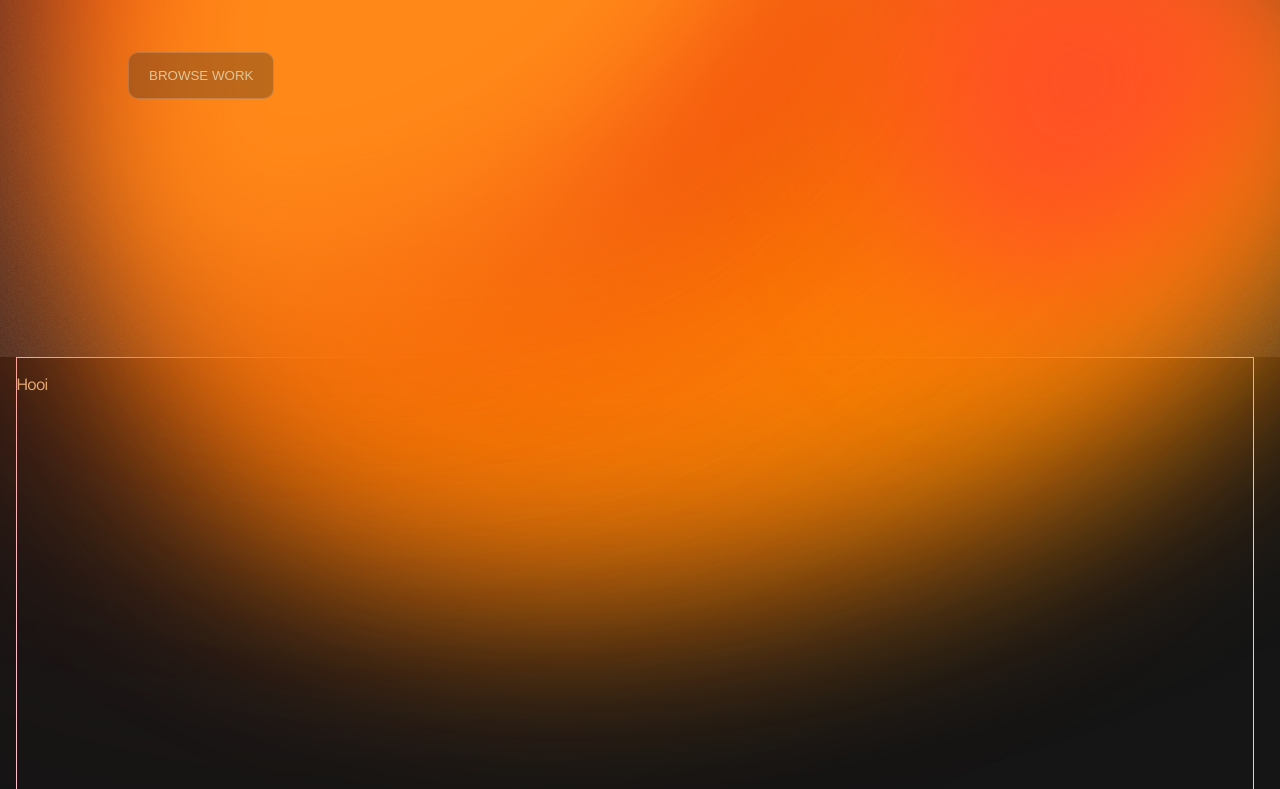
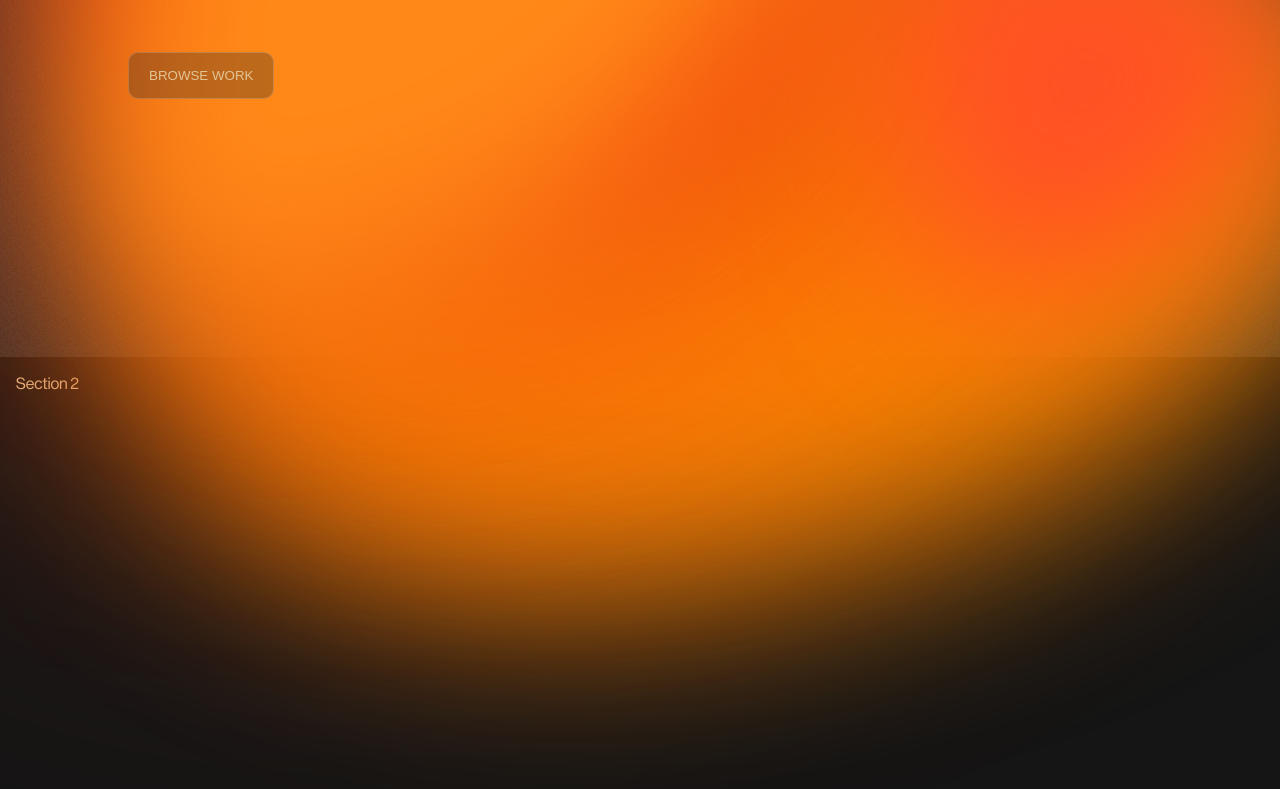
Before and after one commit to bell-sarian/dynamic-nature, a React (Create React App) app: page / in a window 1280 px wide. Shown: the part 443-1232 px from the top of the page. Built offline with nearby package versions, Linux system fonts and the light colour scheme.

Commit message:
Replace Content

```diff
--- a/src/Pages/Home/Home.js
+++ b/src/Pages/Home/Home.js
@@ -29,7 +29,7 @@ export default function Home() {
       {/* Section 2 */}
       <div className="home-content-container2">
         <div>
-          <p>Hooi</p>
+          <p>Section 2</p>
         </div>
       </div>
     </div>
--- a/src/Pages/Home/Home.scss
+++ b/src/Pages/Home/Home.scss
@@ -237,7 +237,7 @@
 
 .home-content-container2 {
     // position: relative;
-    border: 1px solid pink;
+    // border: 1px solid pink;
     margin: 0vh 2vw 2vh 2vh;
     // width: 100vw;
     height: 100vh;
```
